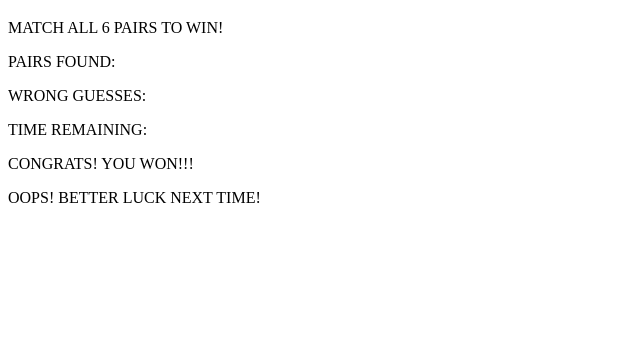
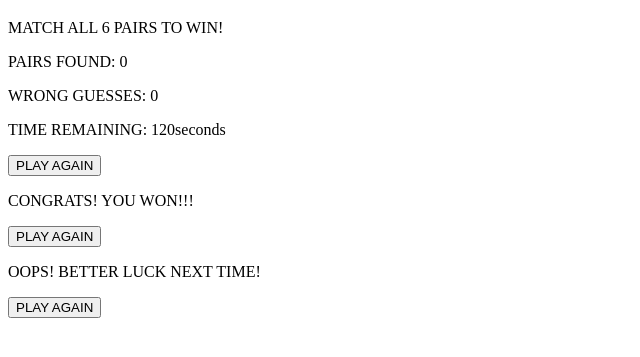
Before and after one commit to 1nfrarouge/Concentration-Game, a plain HTML site: page index.html in a window 1280 px wide. Shown: the part 61-418 px from the top of the page, without its empty margins (0-640 px from the left). Drawn offline with Linux system fonts and the light colour scheme.

Commit message:
HTML layout

```diff
--- a/index.html
+++ b/index.html
@@ -25,23 +25,25 @@
         </div>
 
         <div class="scoreboard">
-            <p>PAIRS FOUND:</p>
-            <p>WRONG GUESSES:</p>
-            <p>TIME REMAINING:</p>
+            <p>PAIRS FOUND: <span id="pairs-found">0</span></p>
+            <p>WRONG GUESSES: <span id="wrong-guesses">0</span></p>
+            <p>TIME REMAINING: <span id="time-remaining">120</span>seconds</p>
         </div>
 
         <div class="button-container">
-
+            <button onclick="resetGame()">PLAY AGAIN</button>
         </div>
 
     </main>
 
     <div class="pop-up" id="winner-popup">
         <p>CONGRATS! YOU WON!!!</p>
+        <button onclick="resetGame()">PLAY AGAIN</button>
     </div>
 
     <div class="pop-up" id="loser-popup">
         <p>OOPS! BETTER LUCK NEXT TIME!</p>
+        <button onclick="resetGame()">PLAY AGAIN</button>
     </div>
 
 </body>
```
Also changed, not shown: main.js (+9 -0 lines).
